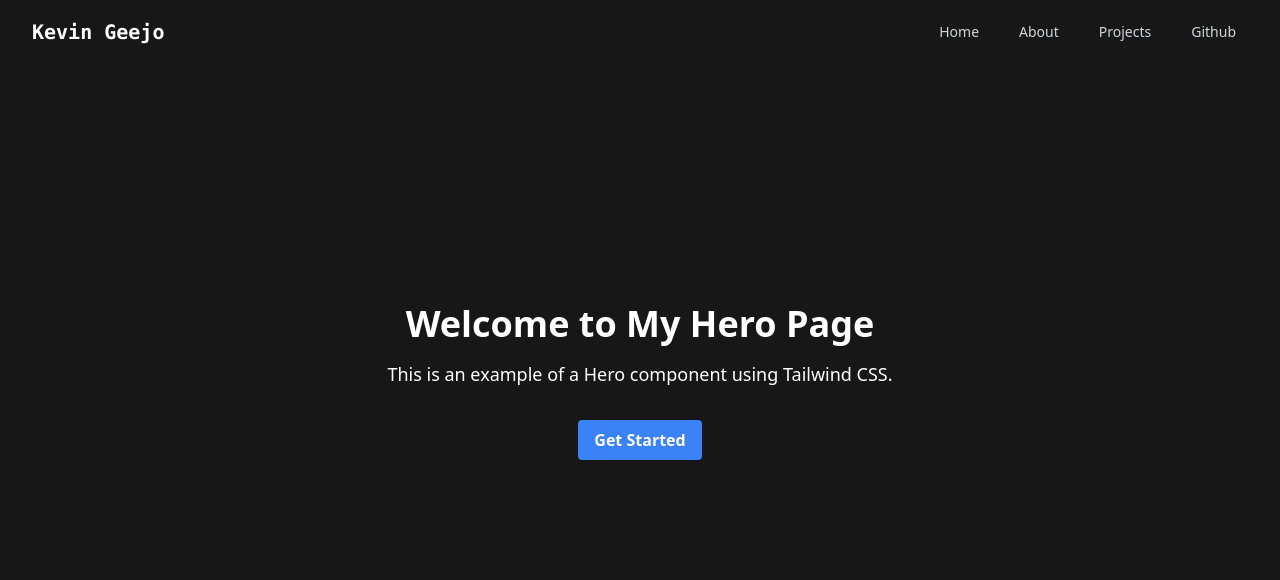
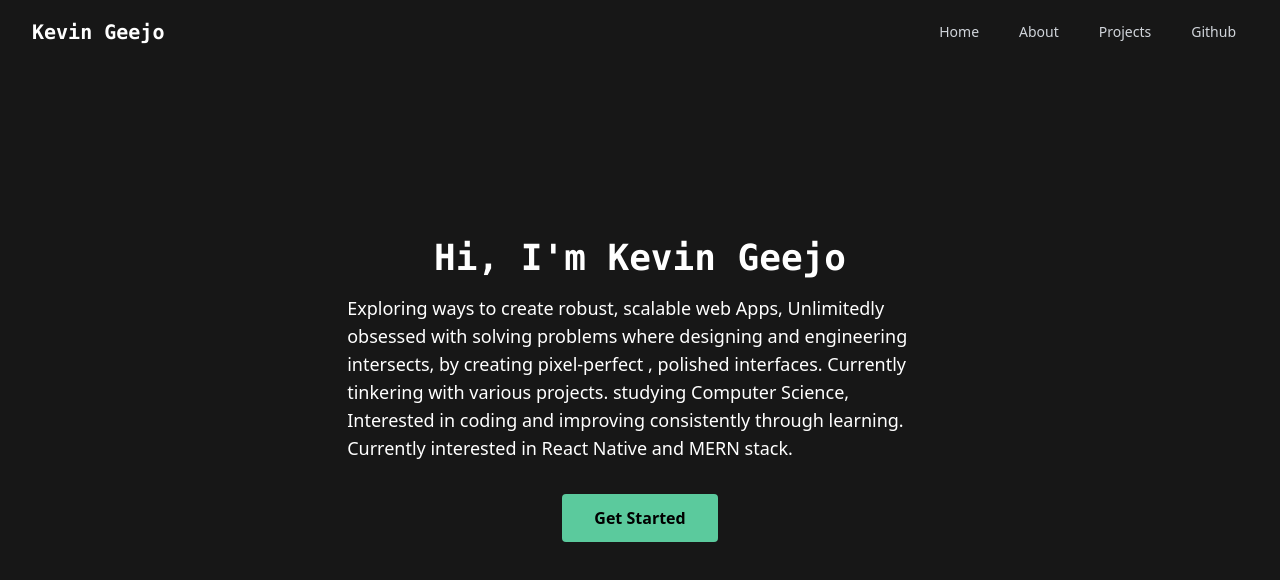
Before and after one commit to KevinGeejo/Portfolio_React, a React (Create React App) app: page / in a window 1280 px wide. Shown: the top 580 px of the page. Built offline with nearby package versions, Linux system fonts and the light colour scheme.

Commit message:
Update Hero component styling and content

```diff
--- a/src/components/Hero.jsx
+++ b/src/components/Hero.jsx
@@ -2,13 +2,15 @@ import React from 'react';
 
 const Hero = () => {
     return (
-        <div className="bg-[#171717] text-white py-20 justify-center items-center">
-            <div className="container mx-auto px-4 flex flex-col items-center">
-                <h1 className="text-4xl font-bold mb-4 pt-40">Welcome to My Hero Page</h1>
-                <p className="text-lg mb-8">This is an example of a Hero component using Tailwind CSS.</p>
-                <button className="bg-blue-500 hover:bg-blue-700 text-white font-bold py-2 px-4 rounded">
-                    Get Started
-                </button>
+        <div className="container mx-auto max-w-5xl px-6 my-4">
+            <div className="bg-[#171717] text-white py-20 flex justify-center items-center">
+                <div className="flex flex-col items-center text-center">
+                    <h1 className="text-4xl font-bold mb-4 pt-[8%]  font-mono">Hi, I'm Kevin Geejo</h1>
+                    <p className="text-lg mb-8 mx-[20%] text-left">Exploring ways to create robust, scalable web Apps, Unlimitedly obsessed with solving problems where designing and engineering intersects, by creating pixel-perfect , polished interfaces. Currently tinkering with various projects. studying Computer Science, Interested in coding and improving consistently through learning. Currently interested in React Native and MERN stack.</p>
+                    <button className="bg-[#5bca9d] hover:bg-[#eeeeee] text-black font-bold py-3 px-8 rounded">
+                        Get Started
+                    </button>
+                </div>
             </div>
         </div>
     );
```
